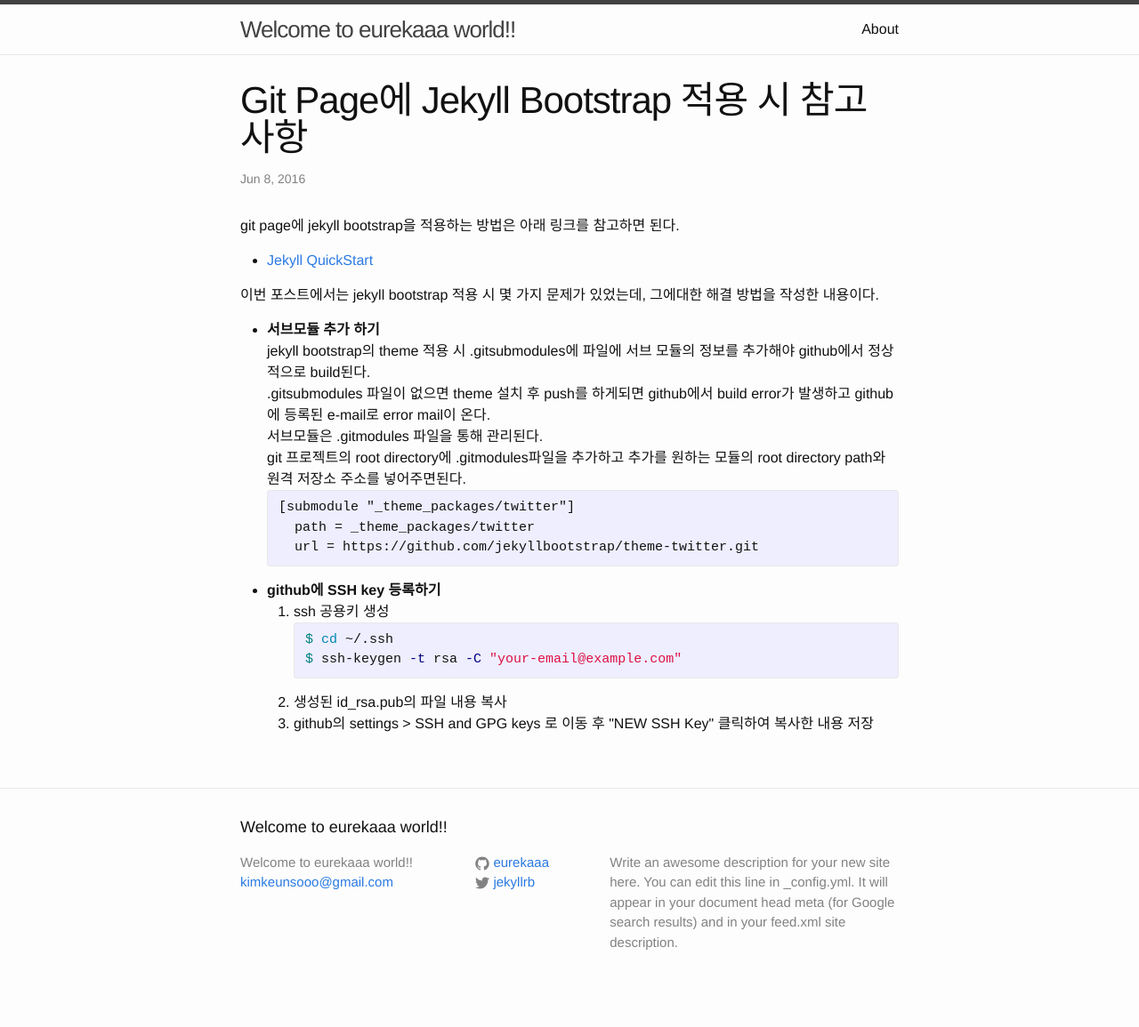
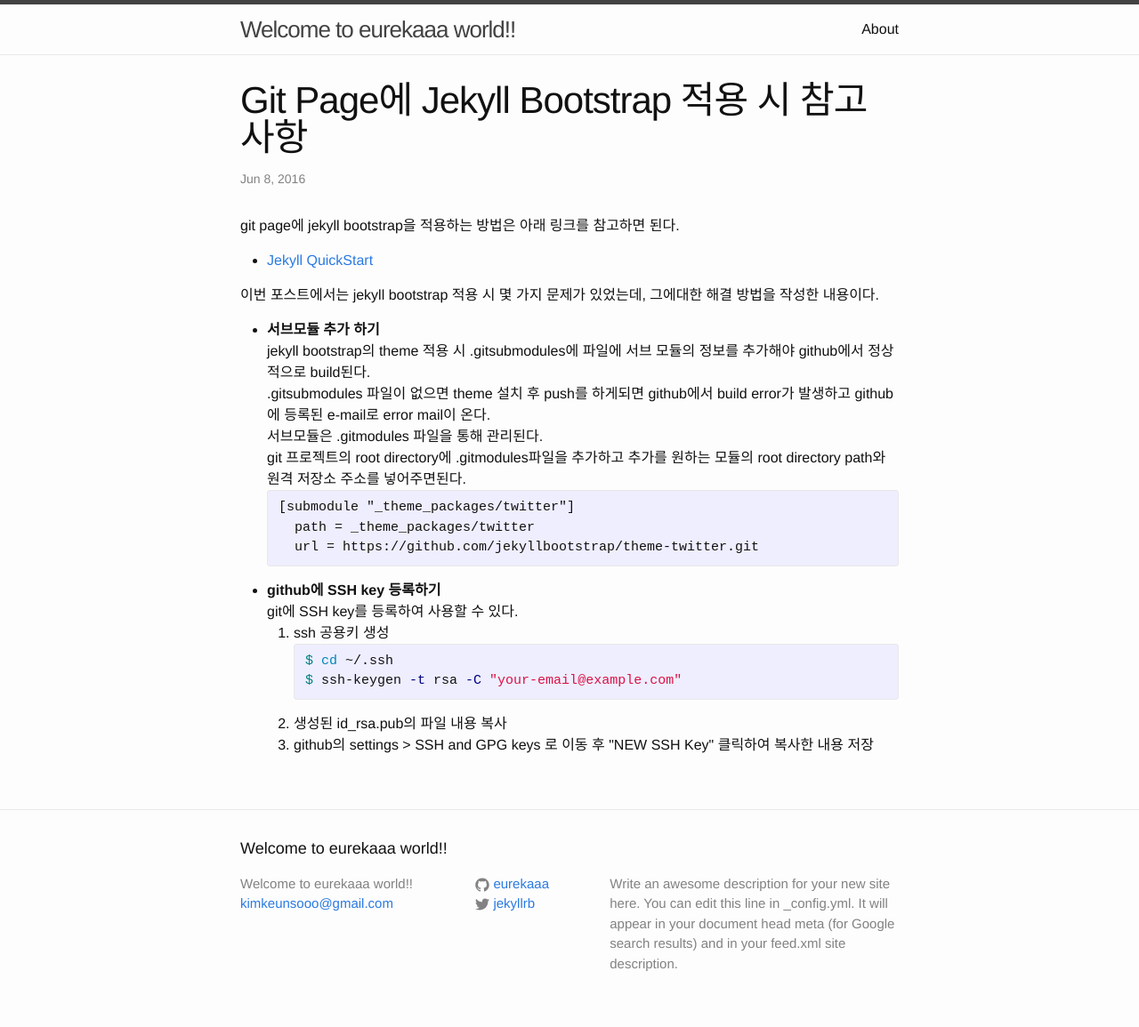
Before and after one commit to eurekaaa/eurekaaa.github.io, a Jekyll site: the page built from _posts/2016-6-8-jekyll-bootstrap-사용하기.markdown, in a window 1280 px wide. Shown: the whole page at 89% size. Built offline with Jekyll 4.4.1, drawn with Linux system fonts in a browser that asks for light colours; before the commit the page ends 1131 px from its top, so only the background shows below that.

Commit message:
added a post

```diff
--- a/_posts/2016-6-8-jekyll-bootstrap-사용하기.markdown
+++ b/_posts/2016-6-8-jekyll-bootstrap-사용하기.markdown
@@ -29,6 +29,7 @@
 </li>
 <li>
 <b>github에 SSH key 등록하기</b><br>
+git에 SSH key를 등록하여 사용할 수 있다.
 <ol>
   <li>
     ssh 공용키 생성<br>
```
